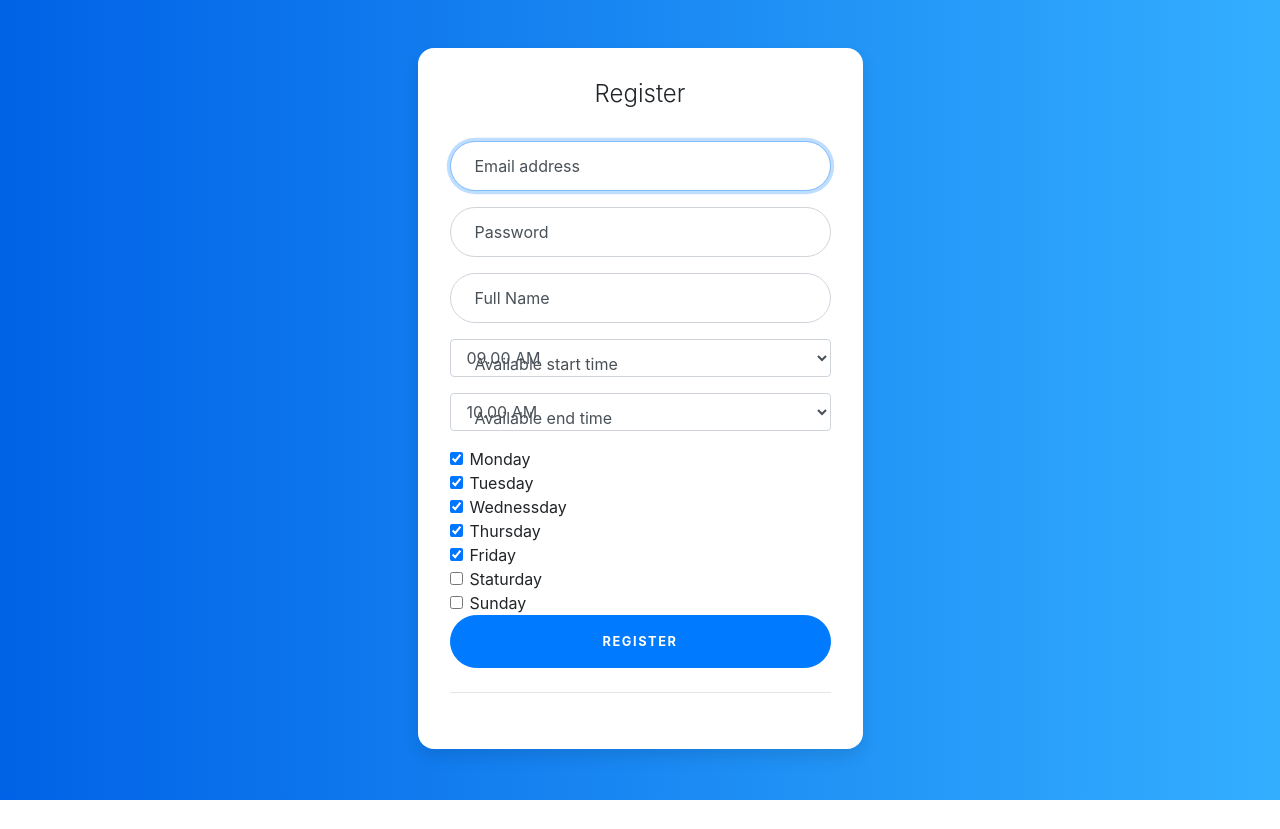
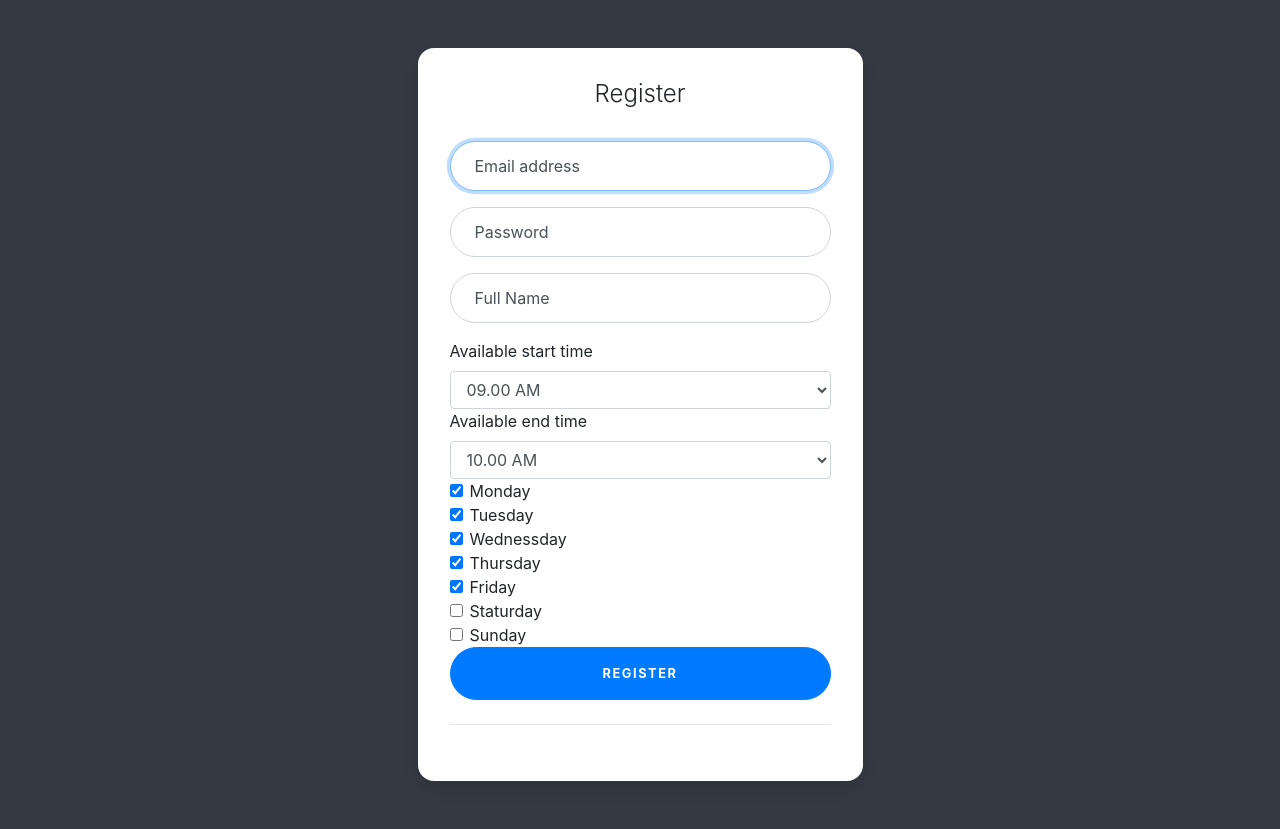
Before and after one commit to adarshagrawal38/Calendly2, a PHP site: page /celendly/register.php in a window 1280 px wide. Before the commit the page ends 800 px from the top, so only its background shows below. Run offline with PHP 8.4, Linux system fonts and the light colour scheme; some libraries are stand-ins or nearby versions.

Commit message:
LogPage Ui Improvement

```diff
--- a/css/style2.css
+++ b/css/style2.css
@@ -4,8 +4,7 @@
 }
 
 body {
-  background: #007bff;
-  background: linear-gradient(to right, #0062E6, #33AEFF);
+  background-color: #353943;
 }
 
 .card-signin {
--- a/css/welcomeStyle.css
+++ b/css/welcomeStyle.css
@@ -1,5 +1,5 @@
 body{
-  background-color: #C8C8C8;
+  background-color: #353943;
 }
 .topnav {
   position: relative;
--- a/index.php
+++ b/index.php
@@ -45,9 +45,9 @@
 
     <!-- <link href="//maxcdn.bootstrapcdn.com/bootstrap/4.0.0/css/bootstrap.min.css" rel="stylesheet" id="bootstrap-css"> -->
     <script src="//maxcdn.bootstrapcdn.com/bootstrap/4.0.0/js/bootstrap.min.js"></script>
-    <script src="//code.jquery.com/jquery-1.11.1.min.js"></script>
+    <!-- <script src="//code.jquery.com/jquery-1.11.1.min.js"></script> -->
 
-    <link rel="stylesheet" href="/css/style2.css">
+    <link rel="stylesheet" href="./css/style2.css">
 
     <meta charset="utf-8">
     <title>Calendely</title>
--- a/register.php
+++ b/register.php
@@ -108,7 +108,7 @@
 
     <meta charset="utf-8">
     <link href="//maxcdn.bootstrapcdn.com/bootstrap/4.0.0/css/bootstrap.min.css" rel="stylesheet" id="bootstrap-css">
-    <link rel="stylesheet" href="/css/style2.css">
+    <link rel="stylesheet" href="./css/style2.css">
     <title>Calendely</title>
   </head>
   <body>
@@ -141,7 +141,7 @@
             <h5 class="card-title text-center">Register</h5>
             <form class="form-signin" action="" method="post">
               <div class="form-label-group">
-                <label for="inputEmail" class="form-control-label">Email address</label>
+
                 <?php
                   if (isset($_GET['email'])) {
                     // code...
@@ -150,11 +150,12 @@
                     echo '<input type="email" id="inputEmail" name="email" class="form-control" placeholder="Email address" required autofocus>';
                   }
                  ?>
+                 <label for="inputEmail" class="form-control-label">Email address</label>
 
               </div>
 
               <div class="form-label-group">
-                <label for="inputPassword" class="form-control-label">Password</label>
+
                 <?php
                   if (isset($_GET['password'])) {
                     // code...
@@ -163,10 +164,11 @@
                     echo '<input type="password" id="inputPassword" name="password" class="form-control" placeholder="Password" required>';
                   }
                  ?>
+                 <label for="inputPassword" class="form-control-label">Password</label>
 
               </div>
               <div class="form-label-group">
-                <label for="name" class="form-control-label">Full Name</label>
+
                 <?php
                   if (isset($_GET['name'])) {
                     // code...
@@ -175,13 +177,14 @@
                     echo '<input type="text" id="name" name="name" class="form-control" placeholder="Full Name" required>';
                   }
                  ?>
+                 <label for="name" class="form-control-label">Full Name</label>
               </div>
-              <div class="form-label-group">
+              <div class="">
                   <label for="startTime" class="form-control-label">Available start time</label>
                   <select name="startTime" class="form-control"><?php echo get_times();?></select>
                 <!-- <input type="time" id="startTime" class="form-control" name="startTime" placeholder="Available start time Time" > -->
               </div>
-              <div class="form-label-group">
+              <div class="">
                 <label for="endTime" class="form-control-label">Available end time</label>
                 <select name="endTime" class="form-control"><?php echo get_times($default = '10:00');?></select>
                 <!-- <input type="time" id="endTime" class="form-control" name="endTime" placeholder="Available end time Time" > -->
```
